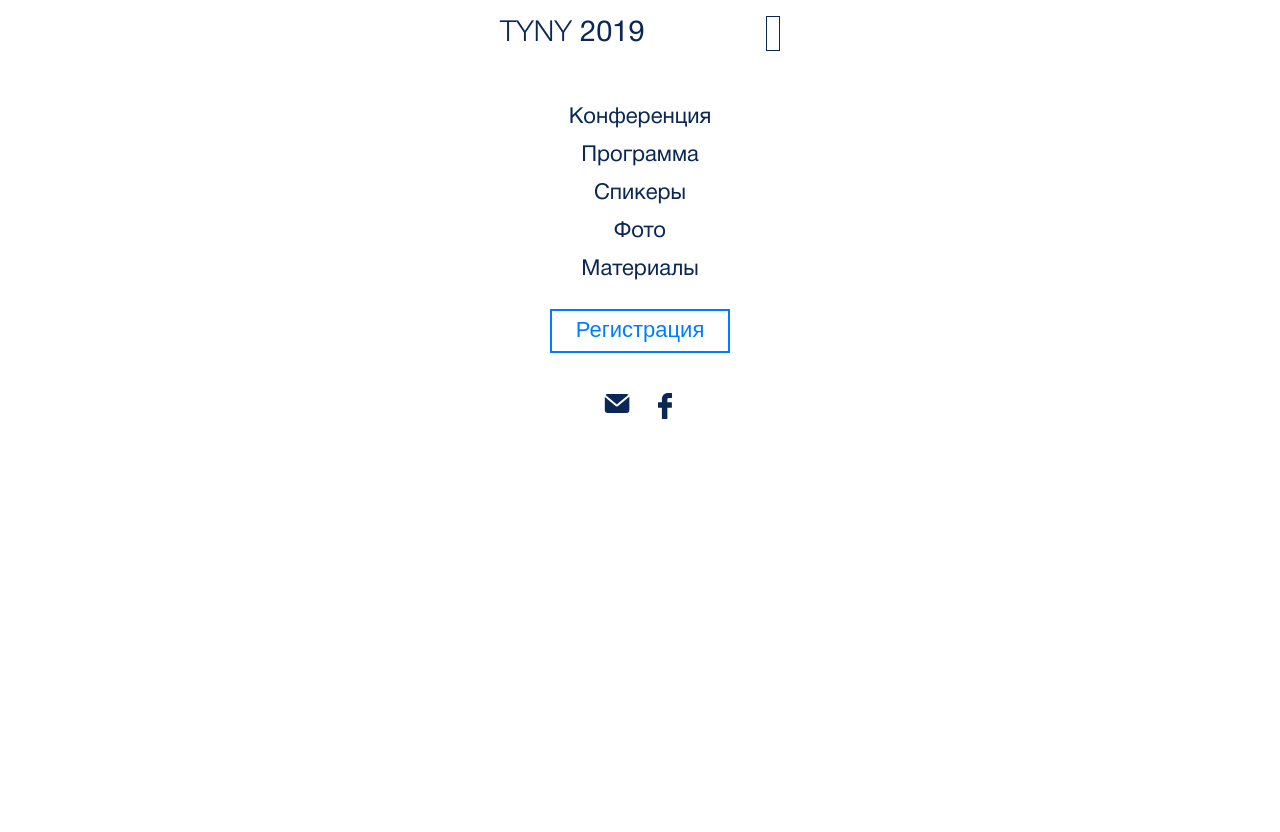
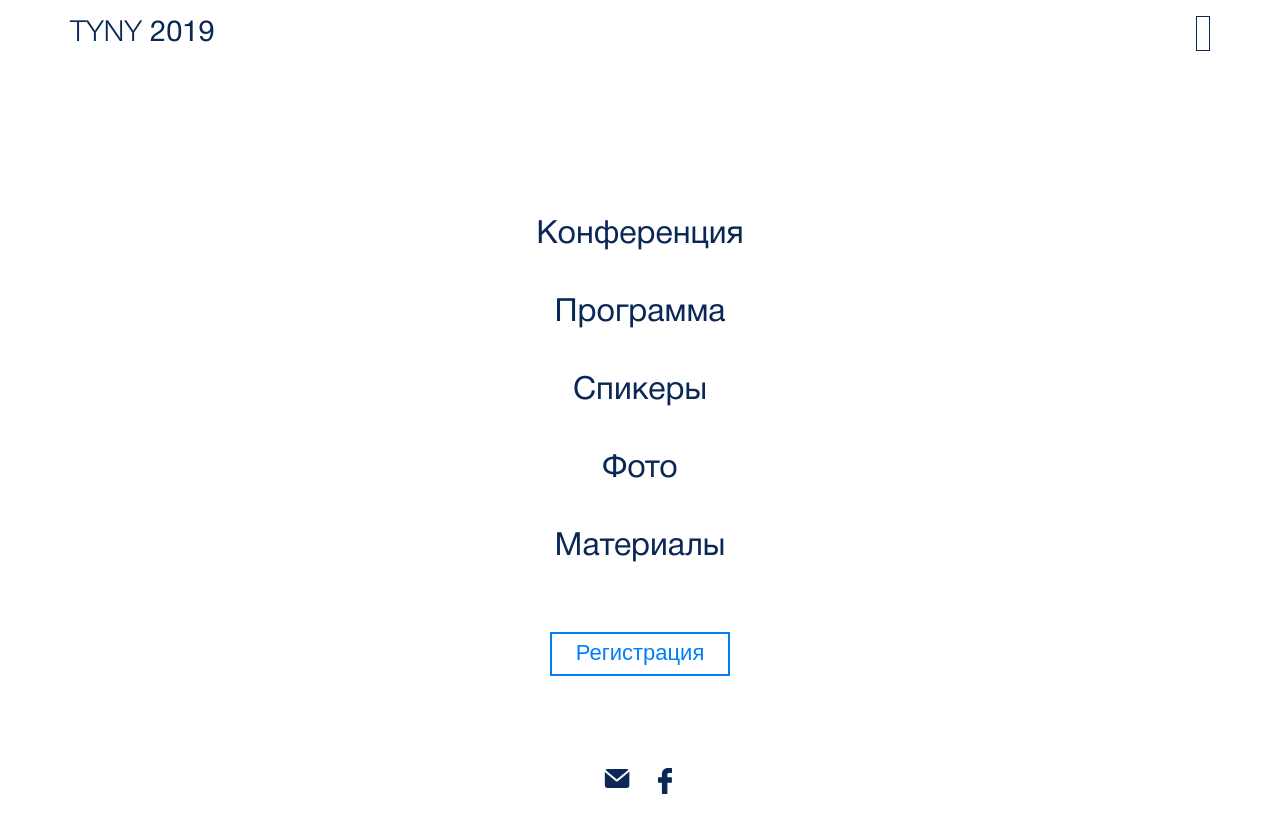
Before and after one commit to OlgaMamonova/TYNY, a plain HTML site: page source/index.html in a window 1280 px wide. Before the commit the page ends 800 px from the top, so only its background shows below. Drawn offline with nearby package versions, Linux system fonts and the light colour scheme; files that its build step writes are made by us from their sources.

Commit message:
добавляет стили хедера на планшет

```diff
--- a/source/index.html
+++ b/source/index.html
@@ -8,8 +8,8 @@
   </head>
   <body class="page__body">
     <header class="page__header header">
-      <div class="container">
-        <div class="header__wrapper">
+      <div class="">
+        <div class="header__wrapper container">
           <p class="header__logo-capture">
             <span class="header__logo-capture--light">
               TYNY
--- a/source/sass/blocks/container.scss
+++ b/source/sass/blocks/container.scss
@@ -2,4 +2,14 @@
   width: 320px;
   padding: 0 20px;
   margin: 0 auto;
+
+  @media (min-width: $tablet-width) {
+    width: 768px;
+    padding: 0 26px;
+  }
+
+  @media (min-width: $desktop-width) {
+    width: 1240px;
+    padding: 0 50px;
+  }
 }
--- a/source/sass/blocks/header.scss
+++ b/source/sass/blocks/header.scss
@@ -29,15 +29,23 @@
   top: 0;
   left: 0;
   padding: 82px 0 40px;
-  width: 280px;
+  width: 100%;
   margin: 0 auto;
   display: flex;
   flex-direction: column;
   align-items: center;
+
+  @media (min-width: $tablet-width) {
+    padding: 180px 0 172px;
+  }
 }
 
 .header__nav {
   margin-bottom: 21px;
+
+  @media (min-width: $tablet-width) {
+    margin-bottom: 46px;
+  }
 }
 
 .header__nav-list {
@@ -55,6 +63,12 @@
   font-size: 22px;
   line-height: 26px;
   padding: 6px 0;
+
+  @media (min-width: $tablet-width) {
+    font-size: 32px;
+    line-height: 38px;
+    padding: 20px 0;
+  }
 
   &:hover {
     color: rgba($color: $dark-blue, $alpha: 0.7);
@@ -75,6 +89,10 @@
   margin-bottom: 40px;
   cursor: pointer;
 
+  @media (min-width: $tablet-width) {
+    margin-bottom: 92px;
+  }
+
   &:hover {
     opacity: 0.7;
   }
```
